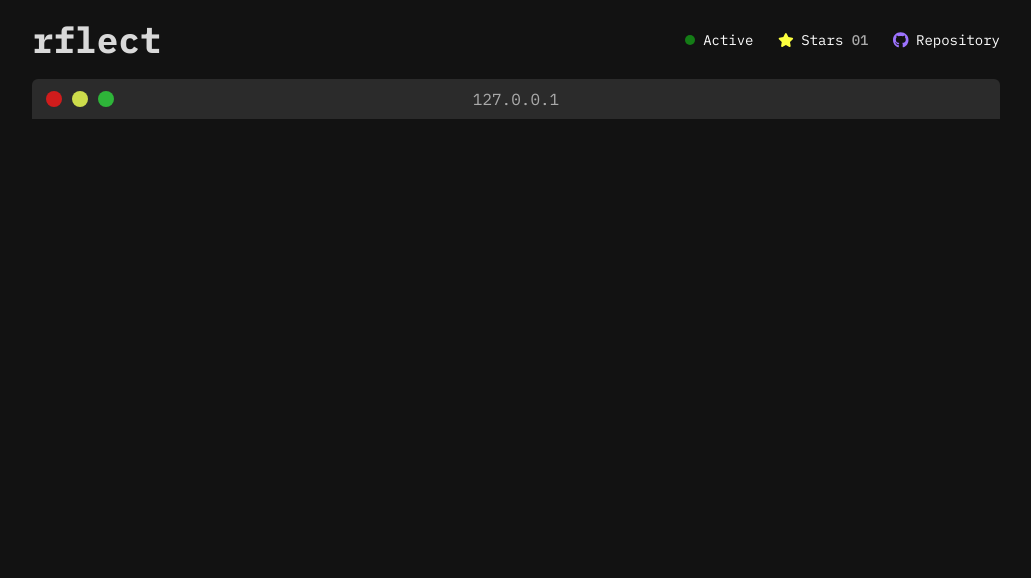
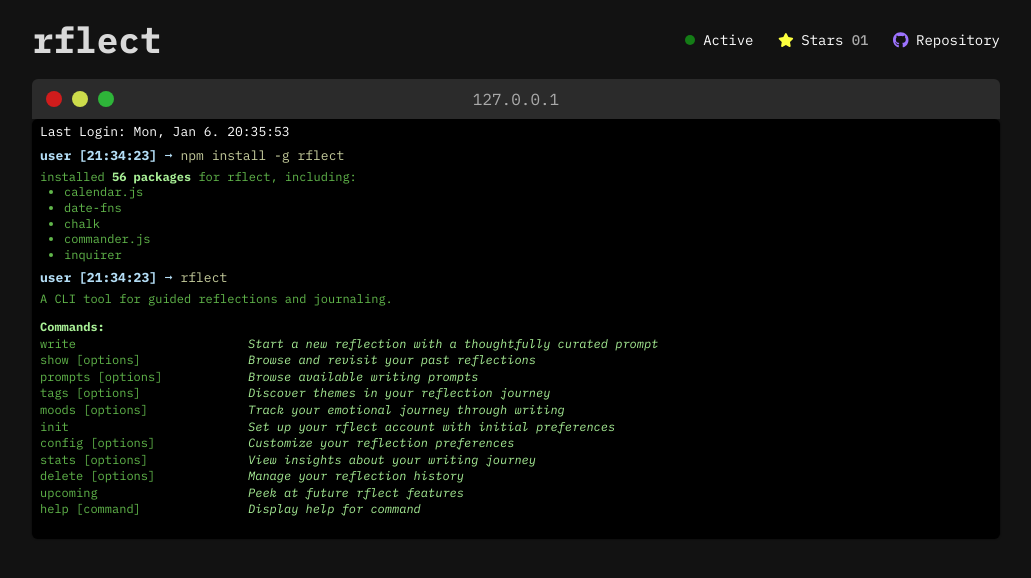
Before and after one commit to aniqatc/rflect-landing, a React (Vite) app: page / in a window 1280 px wide. Shown: the top 578 px of the page, without its empty margins (124-1155 px from the left). Built offline with nearby package versions, Linux system fonts and the light colour scheme; no server answers.

Commit message:
add initial rflect terminal output

```diff
--- a/package.json
+++ b/package.json
@@ -15,6 +15,7 @@
     "@fortawesome/free-regular-svg-icons": "^6.7.2",
     "@fortawesome/free-solid-svg-icons": "^6.7.2",
     "@fortawesome/react-fontawesome": "^0.2.2",
+    "date-fns": "^4.1.0",
     "framer-motion": "^11.15.0",
     "react": "^18.3.1",
     "react-dom": "^18.3.1"
--- a/src/components/terminal/TerminalContent.jsx
+++ b/src/components/terminal/TerminalContent.jsx
@@ -1,5 +1,26 @@
+import { format } from 'date-fns';
+import TerminalOutput from './TerminalOutput.jsx';
+import { features } from '../../data/features.js';
+
 function TerminalContent() {
-    return (<></>)
+    return (
+        <div className="terminal-content">
+            <p className="initial-date">Last Login: {format(new Date(), 'EEE, MMM d. HH:mm:ss')}</p>
+            {features.map((feature) => (
+                <div key={feature.id} className="terminal-content--item">
+                    {feature.terminal.map((terminal, index) => (
+                        <span key={index}>
+                            <p className="user-input">
+                                <span className="user-input-path">user [21:34:23] ➞ </span>
+                                {terminal.command}
+                            </p>
+                            <TerminalOutput outputHTML={terminal.outputHTML} />
+                        </span>
+                    ))}
+                </div>
+            ))}
+        </div>
+    )
 }
 
 export default TerminalContent;
--- /dev/null
+++ b/src/components/terminal/TerminalOutput.jsx
@@ -0,0 +1,10 @@
+function TerminalOutput({ outputHTML }) {
+    return (
+        <div
+            className="terminal-output"
+            dangerouslySetInnerHTML={{__html: outputHTML}}
+        />
+    )
+}
+
+export default TerminalOutput;
--- /dev/null
+++ b/src/data/features.js
@@ -0,0 +1,80 @@
+export const features = [
+    {
+        id: 1,
+        title: 'A command line interface tool',
+        description: 'for guided reflections and journaling',
+        includeInstall: true,
+        terminal: [
+            {
+                command: 'npm install -g rflect',
+                outputHTML: `
+                    <div class="install-output">
+                        <p>installed <strong>56 packages</strong> for rflect, including:</p>
+                        <ul>
+                            <li>calendar.js</li>
+                            <li>date-fns</li>
+                            <li>chalk</li>
+                            <li>commander.js</li>
+                            <li>inquirer</li>
+                        </ul>
+                    </div>
+                `
+            },
+            {
+                command: 'rflect',
+                outputHTML: `
+                    <div class="terminal-output--item">
+                        <p>A CLI tool for guided reflections and journaling.</p>
+                        <div class="commands-section">
+                            <strong>Commands:</strong>
+                            <div class="command-item">
+                                <span class="command-name">write</span>
+                                <span class="command-description">Start a new reflection with a thoughtfully curated prompt</span>
+                            </div>
+                            <div class="command-item">
+                                <span class="command-name">show [options]</span>
+                                <span class="command-description">Browse and revisit your past reflections</span>
+                            </div>
+                            <div class="command-item">
+                                <span class="command-name">prompts [options]</span>
+                                <span class="command-description">Browse available writing prompts</span>
+                            </div>
+                            <div class="command-item">
+                                <span class="command-name">tags [options]</span>
+                                <span class="command-description">Discover themes in your reflection journey</span>
+                            </div>
+                            <div class="command-item">
+                                <span class="command-name">moods [options]</span>
+                                <span class="command-description">Track your emotional journey through writing</span>
+                            </div>
+                            <div class="command-item">
+                                <span class="command-name">init</span>
+                                <span class="command-description">Set up your rflect account with initial preferences</span>
+                            </div>
+                            <div class="command-item">
+                                <span class="command-name">config [options]</span>
+                                <span class="command-description">Customize your reflection preferences</span>
+                            </div>
+                            <div class="command-item">
+                                <span class="command-name">stats [options]</span>
+                                <span class="command-description">View insights about your writing journey</span>
+                            </div>
+                            <div class="command-item">
+                                <span class="command-name">delete [options]</span>
+                                <span class="command-description">Manage your reflection history</span>
+                            </div>
+                            <div class="command-item">
+                                <span class="command-name">upcoming</span>
+                                <span class="command-description">Peek at future rflect features</span>
+                            </div>
+                            <div class="command-item">
+                                <span class="command-name">help [command]</span>
+                                <span class="command-description">Display help for command</span>
+                            </div>
+                        </div>
+                    </div>
+                `
+            }
+        ],
+    }
+]
--- a/src/styles/_terminal.scss
+++ b/src/styles/_terminal.scss
@@ -1,6 +1,4 @@
 @use 'variables' as *;
-
-$dot-colors: #D01C1C, #CDDC4B, #2EB539;
 
 .terminal {
   .terminal-bar {
@@ -24,7 +22,7 @@ $dot-colors: #D01C1C, #CDDC4B, #2EB539;
 
         @for $i from 1 through 3 {
           &:nth-child(#{$i}) {
-            background-color: nth($dot-colors, $i);
+            background-color: nth($terminal-dot-colors, $i);
           }
         }
       }
@@ -38,4 +36,73 @@ $dot-colors: #D01C1C, #CDDC4B, #2EB539;
       transform: translate(-50%, -50%);
     }
   }
+
+  .terminal-content {
+    background-color: $bg-terminal;
+    height: $terminal-height;
+    border-radius: 6px;
+    box-shadow: 0 0 2px 0px rgba(0, 0, 0, 0.75);
+    font-size: 13px;
+    padding: 4px 8px;
+
+    .initial-date {
+      color: #fff;
+    }
+
+    &--item {
+      line-height: 1.3;
+
+      .user-input {
+        margin: 8px 0 4px;
+        color: $terminal-user-input;
+
+        &-path {
+          color: $terminal-user-path;
+          font-weight: bold;
+        }
+      }
+
+      .terminal-output {
+        color: $terminal-output-primary;
+        font-size: 12px;
+
+        .install-output {
+          strong {
+            color: $terminal-output-em;
+          }
+
+          ul {
+            margin: 0;
+            padding: 0;
+
+            li {
+              margin-left: 24px;
+            }
+          }
+        }
+
+        &--item {
+          .commands-section {
+            strong {
+              color: $terminal-output-em;
+            }
+
+            margin-top: 12px;
+
+            .command-item {
+              margin: 1px 0;
+              display: grid;
+              grid-template-columns: 200px 1fr;
+              grid-gap: 8px;
+
+              .command-description {
+                color: $terminal-output-em;
+                font-style: italic;
+              }
+            }
+          }
+        }
+      }
+    }
+  }
 }
--- a/src/styles/_variables.scss
+++ b/src/styles/_variables.scss
@@ -8,7 +8,7 @@ $text-secondary: #AAAAAA;
 
 // Layout
 $container-width: 1000px;
-$terminal-height: 500px;
+$terminal-height: 420px;
 
 // Icons
 $circle: #15AF18;
@@ -16,6 +16,7 @@ $star: #FCFF3E;
 $gh: #9D73FF;
 
 // Terminal text
+$terminal-dot-colors: #D01C1C, #CDDC4B, #2EB539;
 $terminal-output-primary: #61B74B;
 $terminal-output-em: #A8EF96;
 $terminal-user-path: #B4DEF6;
```
Also changed, not shown: 1 other file (tests, documents, lock files or other folders).
